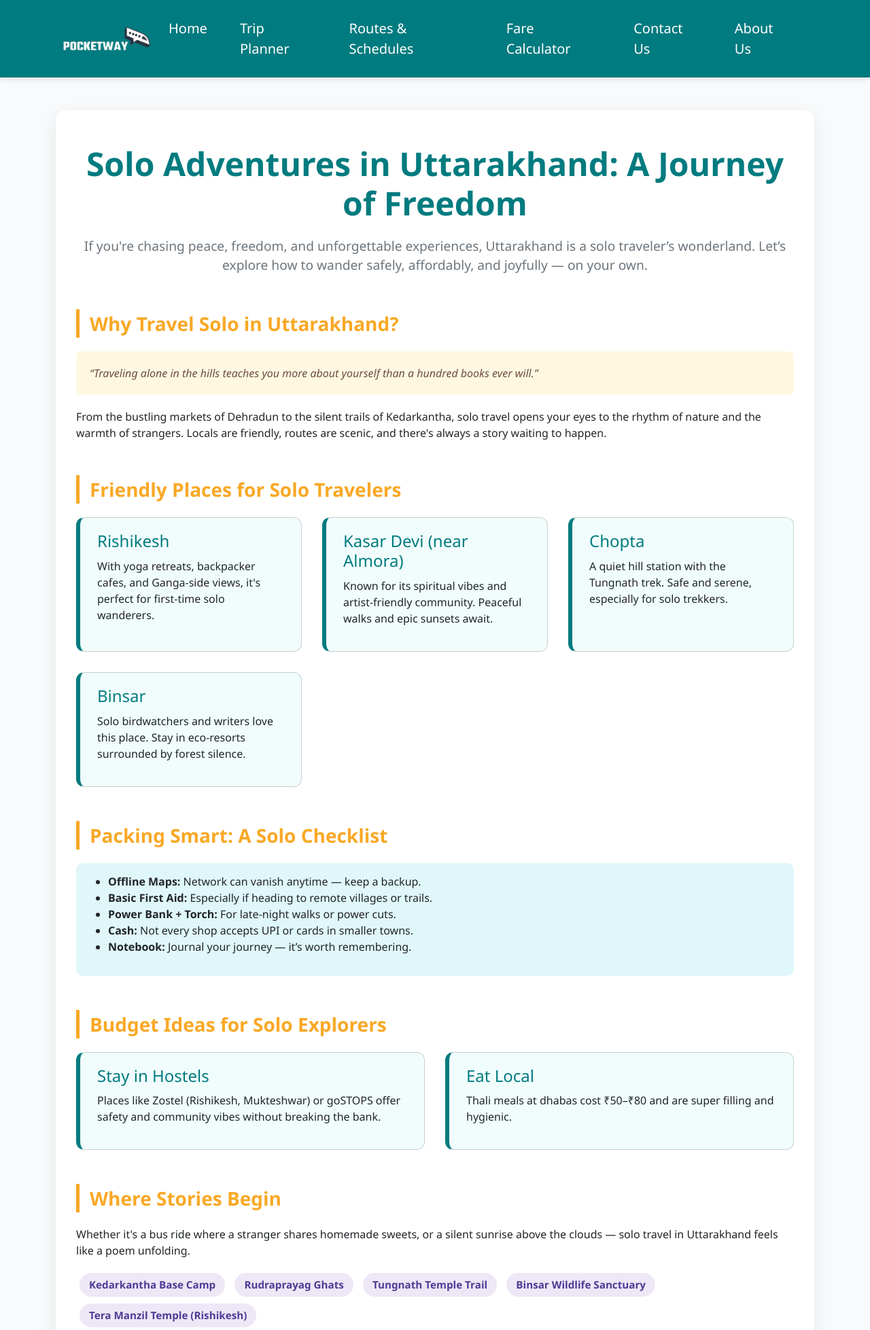
After one commit to abhishekmahara/Pocket-way, a PHP site: page /blog/solotravel.php in a window 1280 px wide. The commit adds this page. Shown: the top 1957 px of the page at 68% size. Run offline with PHP 8.4, Linux system fonts and the light colour scheme.

Commit message:
Added solo travel page with styling and tips

```diff
--- /dev/null
+++ b/blog/solotravel.php
@@ -0,0 +1,190 @@
+<?php include '../includes/header.php'; ?>
+<style>
+    :root {
+        --primary-color: #007B7F;
+        --accent-color: #F9A825;
+        --bg-color: #f9fafb;
+        --text-color: #212529;
+        --muted-text: #6c757d;
+    }
+
+    body {
+        background-color: var(--bg-color);
+        font-family: 'Segoe UI', sans-serif;
+        color: var(--text-color);
+    }
+
+    .article-wrapper {
+        background-color: #fff;
+        padding: 50px 30px;
+        border-radius: 15px;
+        box-shadow: 0 8px 30px rgba(0, 0, 0, 0.08);
+    }
+
+    .article-title {
+        color: var(--primary-color);
+        font-size: 3rem;
+        text-align: center;
+        font-weight: bold;
+        margin-bottom: 20px;
+    }
+
+    .lead {
+        text-align: center;
+        font-size: 1.2rem;
+        color: var(--muted-text);
+        margin-bottom: 40px;
+    }
+
+    .section-heading {
+        color: var(--accent-color);
+        font-size: 1.75rem;
+        margin: 50px 0 20px;
+        font-weight: 600;
+        border-left: 5px solid var(--accent-color);
+        padding-left: 15px;
+    }
+
+    .grid-2 {
+        display: grid;
+        grid-template-columns: repeat(auto-fit, minmax(280px, 1fr));
+        gap: 30px;
+    }
+
+    .card {
+        background: #f1fdfd;
+        border-left: 6px solid var(--primary-color);
+        border-radius: 12px;
+        padding: 20px 25px;
+    }
+
+    .card h4 {
+        margin-top: 0;
+        color: var(--primary-color);
+        margin-bottom: 10px;
+    }
+
+    .quote-box {
+        background: #fff8e1;
+        padding: 20px;
+        font-style: italic;
+        color: #6d4c41;
+        border-radius: 8px;
+        margin: 20px 0;
+    }
+
+    .list-highlight {
+        background: #e0f7fa;
+        padding: 15px;
+        border-radius: 10px;
+        margin-top: 15px;
+        list-style-type: none;
+
+    }
+
+    .place-tag {
+        display: inline-block;
+        background: #ede7f6;
+        color: #4e3b95;
+        font-weight: 600;
+        padding: 6px 14px;
+        border-radius: 20px;
+        margin: 5px;
+        font-size: 0.95rem;
+    }
+
+    .final-note {
+        background: #f1f8e9;
+        padding: 25px;
+        border-radius: 10px;
+        font-size: 1.1rem;
+        margin-top: 40px;
+        color: #33691e;
+    }
+
+    a {
+        color: var(--primary-color);
+        text-decoration: underline;
+    }
+</style>
+
+<div class="container py-5">
+    <div class="article-wrapper">
+        <h1 class="article-title">Solo Adventures in Uttarakhand: A Journey of Freedom</h1>
+        <p class="lead">If you're chasing peace, freedom, and unforgettable experiences, Uttarakhand is a solo traveler’s wonderland. Let’s explore how to wander safely, affordably, and joyfully — on your own.</p>
+
+        <div class="section-heading">Why Travel Solo in Uttarakhand?</div>
+        <div class="quote-box">
+            “Traveling alone in the hills teaches you more about yourself than a hundred books ever will.”
+        </div>
+        <p>From the bustling markets of Dehradun to the silent trails of Kedarkantha, solo travel opens your eyes to the rhythm of nature and the warmth of strangers. Locals are friendly, routes are scenic, and there's always a story waiting to happen.</p>
+
+        <div class="section-heading">Friendly Places for Solo Travelers</div>
+        <div class="grid-2">
+            <div class="card">
+                <h4>Rishikesh</h4>
+                <p>With yoga retreats, backpacker cafes, and Ganga-side views, it's perfect for first-time solo wanderers.</p>
+            </div>
+            <div class="card">
+                <h4>Kasar Devi (near Almora)</h4>
+                <p>Known for its spiritual vibes and artist-friendly community. Peaceful walks and epic sunsets await.</p>
+            </div>
+            <div class="card">
+                <h4>Chopta</h4>
+                <p>A quiet hill station with the Tungnath trek. Safe and serene, especially for solo trekkers.</p>
+            </div>
+            <div class="card">
+                <h4>Binsar</h4>
+                <p>Solo birdwatchers and writers love this place. Stay in eco-resorts surrounded by forest silence.</p>
+            </div>
+        </div>
+
+        <div class="section-heading">Packing Smart: A Solo Checklist</div>
+        <div class="list-highlight">
+            <ul>
+                <li><strong>Offline Maps:</strong> Network can vanish anytime — keep a backup.</li>
+                <li><strong>Basic First Aid:</strong> Especially if heading to remote villages or trails.</li>
+                <li><strong>Power Bank + Torch:</strong> For late-night walks or power cuts.</li>
+                <li><strong>Cash:</strong> Not every shop accepts UPI or cards in smaller towns.</li>
+                <li><strong>Notebook:</strong> Journal your journey — it’s worth remembering.</li>
+            </ul>
+        </div>
+
+        <div class="section-heading">Budget Ideas for Solo Explorers</div>
+        <div class="grid-2">
+            <div class="card">
+                <h4>Stay in Hostels</h4>
+                <p>Places like Zostel (Rishikesh, Mukteshwar) or goSTOPS offer safety and community vibes without breaking the bank.</p>
+            </div>
+            <div class="card">
+                <h4>Eat Local</h4>
+                <p>Thali meals at dhabas cost ₹50–₹80 and are super filling and hygienic.</p>
+            </div>
+        </div>
+
+        <div class="section-heading">Where Stories Begin</div>
+        <p>Whether it's a bus ride where a stranger shares homemade sweets, or a silent sunrise above the clouds — solo travel in Uttarakhand feels like a poem unfolding. </p>
+
+        <div>
+            <span class="place-tag">Kedarkantha Base Camp</span>
+            <span class="place-tag">Rudraprayag Ghats</span>
+            <span class="place-tag">Tungnath Temple Trail</span>
+            <span class="place-tag">Binsar Wildlife Sanctuary</span>
+            <span class="place-tag">Tera Manzil Temple (Rishikesh)</span>
+        </div>
+
+        <div class="section-heading">Stay Safe & Sane</div>
+        <ul class="list-highlight">
+            <li>Keep family or a friend informed of your route.</li>
+            <li>Don’t wander into isolated trails post sunset.</li>
+            <li>Trust your instincts — if a place or person feels off, leave.</li>
+            <li>Carry a pepper spray or whistle — just in case.</li>
+        </ul>
+
+        <div class="final-note">
+            Solo travel isn’t about being alone — it’s about discovering the kind of person you are when no one’s watching. And Uttarakhand, with its mix of peace and thrill, is the perfect companion for that journey.
+        </div>
+    </div>
+</div>
+
+<?php include '../includes/footer.php'; ?>
```
Also changed, not shown: blog/cheaptravel.php (+16 -25 lines), index.php (+4 -4 lines).
